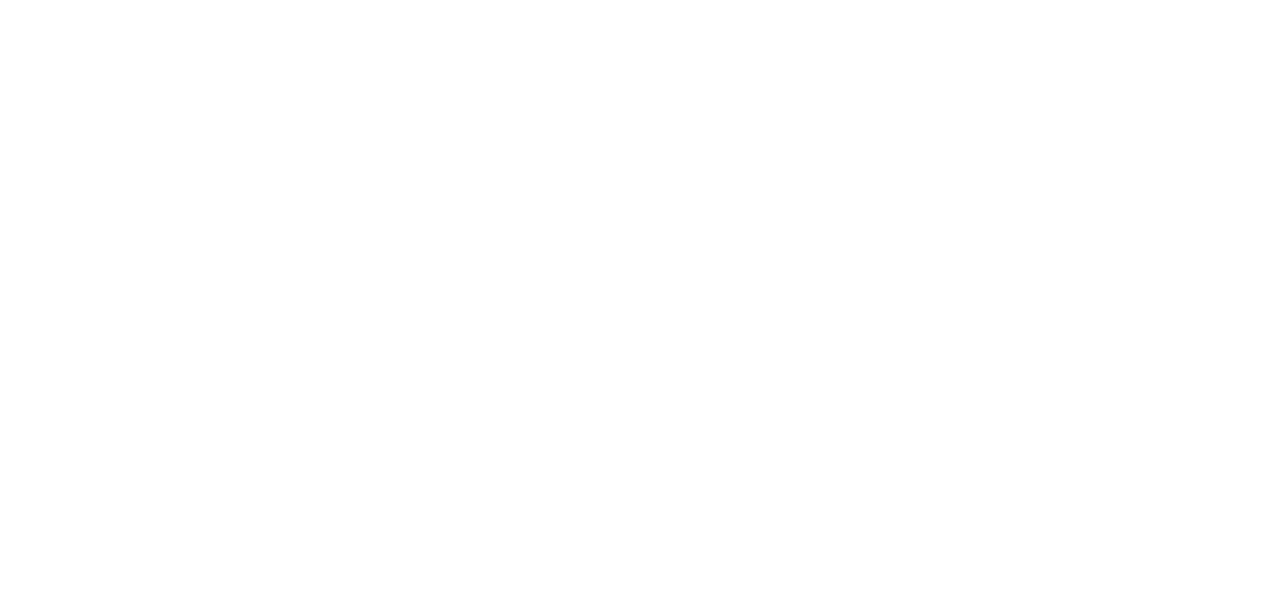
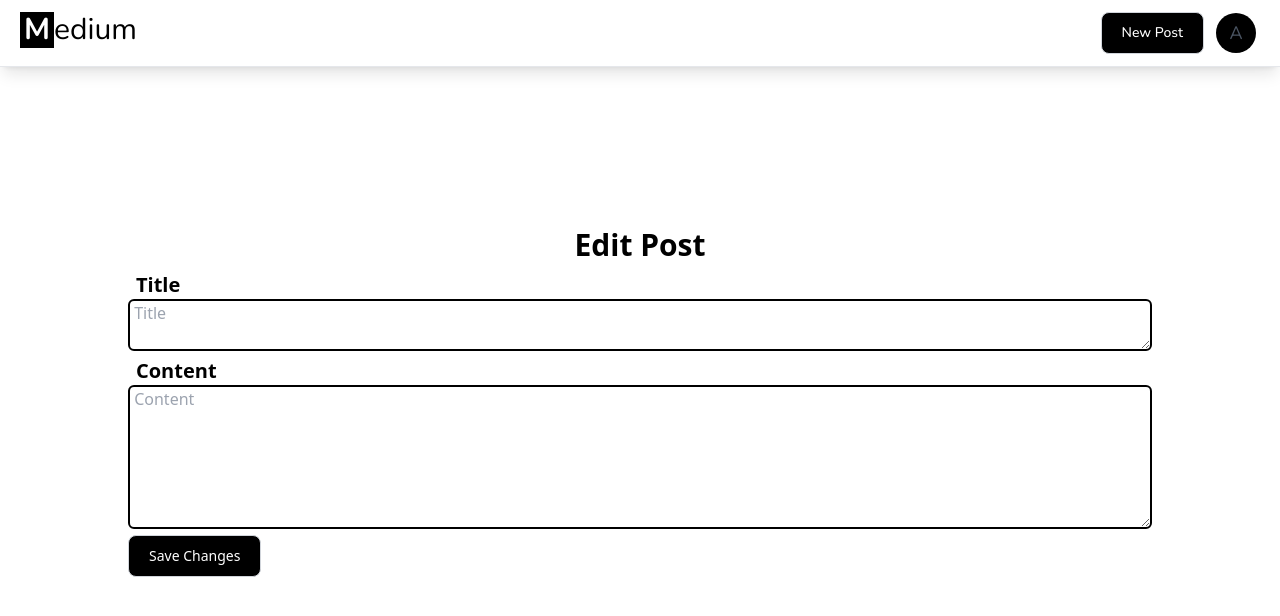
Before and after one commit to aryanx16/BlogUp, a React (Vite) app in the folder frontend/: page /edit/1 in a window 1280 px wide. Before the commit this address had no page. Shown: the top 616 px of the page. Built offline with nearby package versions, Linux system fonts and the light colour scheme; no server answers; a web font is replaced by a local one.

Commit message:
deploying backend to aws

```diff
--- a/frontend/src/App.tsx
+++ b/frontend/src/App.tsx
@@ -5,6 +5,7 @@
 import Blogs from './pages/Blogs'
 import Blog from './pages/Blog'
 import CreatePost from './pages/CreatePost'
+import Edit from './pages/Edit'
 
 function App() {
   return (
@@ -16,6 +17,7 @@
       <Route path='/blogs' element={<Blogs/>}/>
       <Route path='/blog/:id' element={<Blog/>}/>
       <Route path='/publish' element={<CreatePost/>}/>
+      <Route path='/edit/:id' element={<Edit/>}/>
     </Routes>
     </BrowserRouter>
     </>
--- a/frontend/src/components/BlogCard.tsx
+++ b/frontend/src/components/BlogCard.tsx
@@ -23,6 +23,7 @@
     title,
     content,
     publishedDate,
+
 
 }: BlogCardProps) {
     return (
--- a/frontend/src/components/FullBlog.tsx
+++ b/frontend/src/components/FullBlog.tsx
@@ -1,7 +1,18 @@
+import { Link } from "react-router-dom";
 import { Blogtypes } from "../hooks";
 import Appbar from "./Appbar";
 
-export default function FullBlog({ blog }: { blog: Blogtypes }) {
+export default function FullBlog({ blog ,userId }: { blog: Blogtypes ; userId:number}) {
+    console.log("------------------------------------")
+    console.log("userid ")
+    console.log(userId);
+    console.log("------------------------------------")
+    console.log(userId==blog?.authorId)
+
+    function handleEdit(){
+
+    }
+
     return (
         <>
             <Appbar />
@@ -12,6 +23,17 @@
                     </div>
                     <div className="font-light">Pubished on 3rd July 2004</div>
                     <div className="mt-3 font-normal text-2xl">{blog.content}</div>
+            {blog.authorId==userId? <div className="flex gap-6 mt-6 justify-center items-center">
+                <Link to={`/edit/${blog.id}`}>
+                <div onClick={handleEdit}  className="bg-black text-white px-4 py-1 rounded-full border-2 border-black font-semibold hover:cursor-pointer text-xl hover:bg-white hover:text-black hover:border-2">
+                    Edit
+                </div>
+                </Link>
+
+                <div className="bg-black text-white cursor-pointer px-4 py-1 rounded-full text-xl border-2 font-semibold border-black hover:bg-white hover:text-black hover:border-2">
+                    Delete
+                </div>
+            </div>:<div></div>}
                 </div>
                 <div className="col-span-4  sm:mx-10 ">
                     <div className="sm:mx-10  my-2 w-full">
--- a/frontend/src/config.ts
+++ b/frontend/src/config.ts
@@ -1 +1,2 @@
-export const BACKEND_URL = "https://medium.babreab17.workers.dev"
+export const BACKEND_URL = "http://127.0.0.1:8787"
+// export const BACKEND_URL = "https://medium.babreab17.workers.dev"
--- a/frontend/src/hooks/index.tsx
+++ b/frontend/src/hooks/index.tsx
@@ -5,6 +5,7 @@
     "content" : string,
     "title": string,
      "id":number,
+     "authorId":number,
      "author":{
         "name":string,
      }
@@ -32,6 +33,7 @@
 export const useBlog=({id}:{id:string})=>{
 
     const [loading,setloading] = useState(true);
+    const [userId ,setuserId] = useState();
     const [blog,setblog] = useState<Blogtypes>()
     useEffect(()=>{
         axios.get(`${BACKEND_URL}/api/v1/blog/${id}`,{
@@ -41,12 +43,14 @@
         })
         .then(response=>{
             setblog(response.data.blog)
+            setuserId(response.data.userId)
             console.log(response)
             setloading(false)
         })
     },[])
     return{
         loading,
-        blog
+        blog,
+        userId
     }
 }
--- a/frontend/src/pages/Blog.tsx
+++ b/frontend/src/pages/Blog.tsx
@@ -7,8 +7,13 @@
 export default function Blog() {
     const { id } = useParams();
     console.log(id);
-    const { loading, blog } = useBlog({ id: id || "" });
-    // console.log(blog);
+    const { loading, blog ,userId } = useBlog({ id: id || "" });
+
+    console.log("=============================================")
+    console.log(userId);
+    console.log("=============================================")
+    console.log(blog?.authorId);
+    console.log("=============================================")
     if (loading) {
         return (
             <>
@@ -25,7 +30,7 @@
     return (
         <>
 
-            <FullBlog blog={blog} />
+            <FullBlog  userId={userId?userId:-1} blog={blog} />
 
         </>
     )
--- /dev/null
+++ b/frontend/src/pages/Edit.tsx
@@ -0,0 +1,39 @@
+import { useParams } from "react-router-dom"
+import { useBlog } from "../hooks";
+import { useState } from "react";
+import Appbar from "../components/Appbar";
+import { BACKEND_URL } from "../config";
+import axios from "axios";
+
+export default function () {
+    const { id } = useParams();
+    console.log(id)
+    const [redirect, setRedirect] = useState(false)
+    const [title, setTitle] = useState("")
+    const [content, setContent] = useState("")
+    const { blog } = useBlog({ id: id || "" });
+    console.log(blog?.content)
+    async function handleEditPost(){
+        await axios.put(`${BACKEND_URL}/api/v1/blog/`,{
+            title,content
+        })
+    }
+    return (
+        <>
+            <div>
+                <Appbar />
+                <div className="flex flex-col mt-32 p-8 items-center w-full h-screen gap-2 ">
+                    <div className="text-3xl font-bold">Edit Post</div>
+                    <div className="max-w-screen-lg w-full">
+                        <label htmlFor="title" className="mx-2 font-semibold text-xl">Title</label>
+                        <textarea onChange={(e) => setTitle(e.target.value)} value={blog?.title} className="border-2 border-black rounded-md w-full" name="title" placeholder=" Title" id="title">{blog?.title}</textarea>
+                        <label htmlFor="Content" className="mx-2 font-semibold text-xl">Content</label>
+                        <textarea onChange={(e) => { setContent(e.target.value) }} value={blog?.content} className="border-2 border-black rounded-md w-full min-h-36" name="content" placeholder=" Content" id="">{blog?.content}</textarea>
+                        <button onClick={handleEditPost} className="text-white bg-black border border-gray-300 focus:outline-none hover:bg-gray-950 focus:ring-4 focus:ring-gray-100 font-medium rounded-lg text-sm px-5 py-2.5 me-2 ">Save Changes</button>
+                    </div>
+
+                </div>
+            </div>
+        </>
+    )
+}
```
Also changed, not shown: 2 other files (tests, documents, lock files or other folders).
